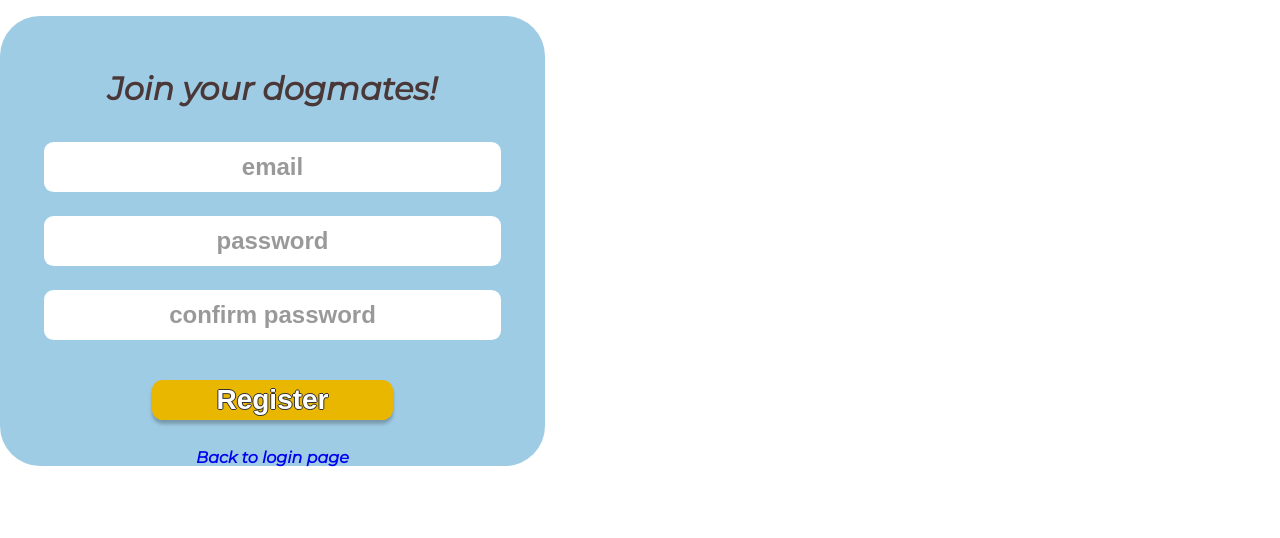
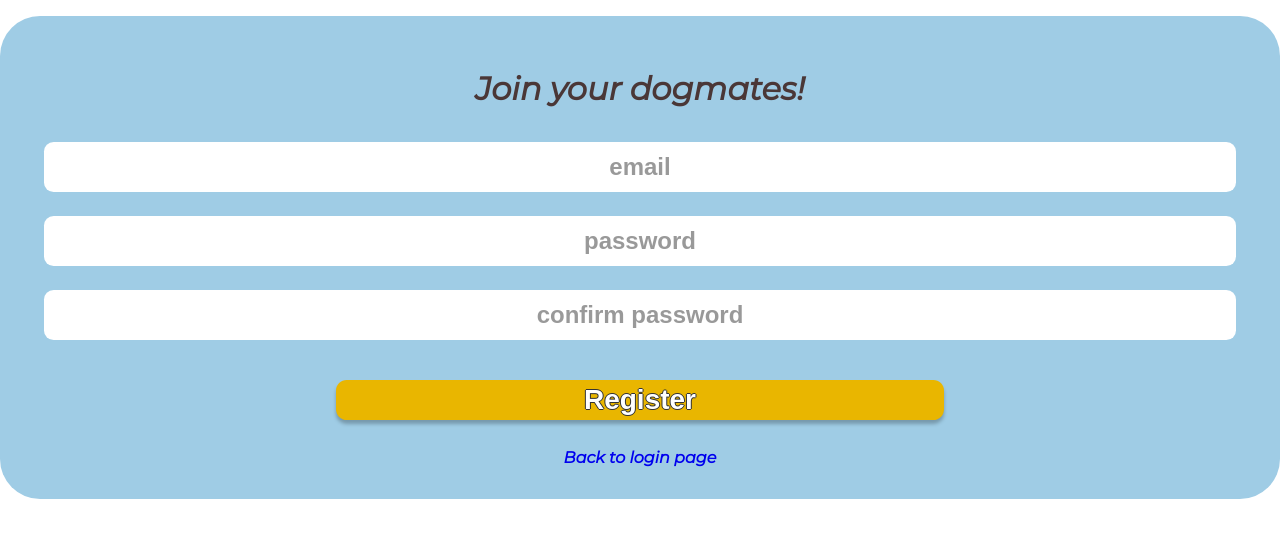
Before and after one commit to luiver/dogmate-web-frontend, a React (Create React App) app: page /registration in a window 1280 px wide. Shown: the top 538 px of the page. Built offline with nearby package versions, Linux system fonts and the light colour scheme.

Commit message:
hide fixed size of outer box

```diff
--- a/src/components/auth/auth.css
+++ b/src/components/auth/auth.css
@@ -8,10 +8,10 @@ body {
     font-style: normal;
     font-weight: bold;
     border-radius: 2.5em;
-    width: 481px;
-    height: 386px;
-    left: 442px;
-    top: 120px;
+    /*width: 481px;*/
+    /*height: 386px;*/
+    /*left: 442px;*/
+    /*top: 120px;*/
     padding: 2em;
 }
 
```
